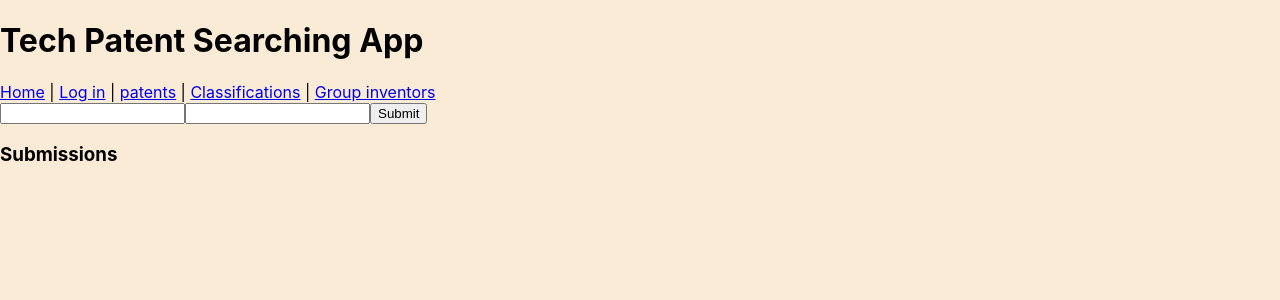
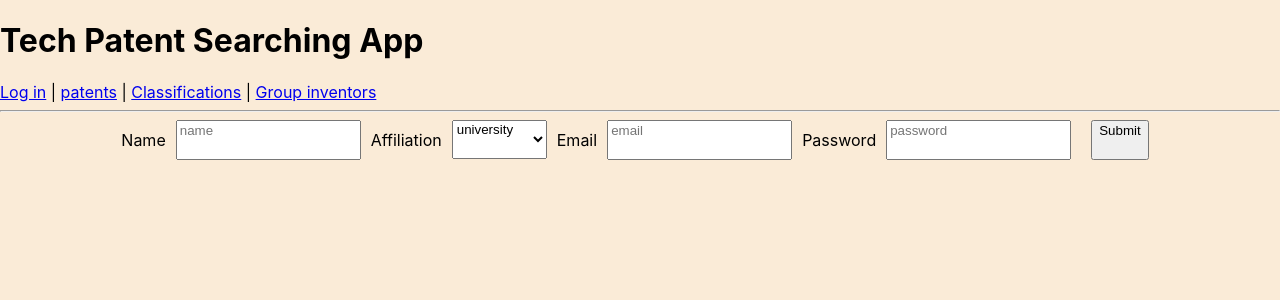
Before and after one commit to josephmangara/technology_patent_app, a React (Create React App) app in the folder client/: page /users in a window 1280 px wide. Shown: the top 300 px of the page. Built offline with nearby package versions, Linux system fonts and the light colour scheme.

Commit message:
login form

```diff
--- a/client/src/App.js
+++ b/client/src/App.js
@@ -4,7 +4,6 @@ import Patent from './components/Patents';
 import Classification from "./components/Classification";
 import Login from "./components/Login";
 import Inventors from "./components/Inventors";
-import Home from "./components/Home";
 import Footer from "./components/Footer";
 
 
@@ -12,6 +11,7 @@ function App() {
   return (
     <div>
       <Navbar />
+      <hr />
       <main>
         <Routes>
           <Route path = '/' element = {<Patent />} />
@@ -22,7 +22,6 @@ function App() {
           <Route path = '/users' element = {<Login />} />
           <Route path = '/users/<int:id>' element = {<Login />} />
           <Route path = '/inventors' element = {<Inventors />} />
-          <Route path = '/' element = {<Home />} />
         </Routes>
       </main>
       <Footer />
--- a/client/src/components/Login.js
+++ b/client/src/components/Login.js
@@ -1,8 +1,19 @@
-import React, {useState} from  'react';
+import React, {useState, useEffect} from  'react';
+import { json } from 'react-router-dom';
 export default function Login(){
     const [email, setEmail] = React.useState("");
     const [password, setPassword] = React.useState("")
-    const [submittedData, setSubmittedData] = useState([]);
+    const [formErrors, setFormErrors] = useState([]);
+    const [name, setName] = useState('')
+    const [affiliation, setAffiliation] = useState([]);
+
+    function handleName(event) {
+        setName(event.target.value)
+    }
+
+    function handleAffiliation(event) {
+        setAffiliation(event.target.value)
+    }
 
     function handleEmail(event) {
         setEmail(event.target.value);
@@ -15,29 +26,41 @@ export default function Login(){
     function handleSubmit(event) {
       event.preventDefault();
       const formData = { email: email, password: password };
-      const dataArray = [...submittedData, formData];
-      setSubmittedData(dataArray);
-      setEmail("");
-      setPassword("");
+      fetch("/users", {
+        method: "POST",
+        headers: {
+            "Content-Type": "application/json"
+        },
+        body:JSON.stringify(formData),
+    }).then((r) => {
+        if (r.ok) {
+            r.json().then((new_user)=>{
+                handleEmail(new_user);
+                setFormErrors([]);
+            });
+        } else{
+            r.json().then((err) => setFormErrors(err.errors));
+        }
+    })
     }
-
-    const listOfSubmissions = submittedData.map((data, index) => {
-      return (
-        <div key={index}>
-          {data.email} {data.password}
-        </div>
-      );
-    });
 
     return (
       <div>
-        <form onSubmit={handleSubmit}>
-          <input type="text" onChange={handleEmail} value={email} />
-          <input type="text" onChange={handlePassword} value={password} />
-          <button type="submit">Submit</button>
+        <form id='login-form' onSubmit={handleSubmit}>
+        <label>Name</label>
+            <input type="text" onChange={handleName} value={name} placeholder='name' className='input' /><br />
+            <label>Affiliation</label>
+                <select onChange={handleAffiliation} value={affiliation} placeholder='affiliation' className='input' >
+                    <option value="university">university</option>
+                    <option value="organisation">organisation</option>
+                    <option value="individual">individual</option>
+                </select>
+            <label>Email</label>
+            <input type="text" onChange={handleEmail} value={email} placeholder='email' className='input' /><br />
+            <label>Password</label>
+            <input type="text" onChange={handlePassword} value={password} placeholder='password' className='input'/><br />
+            <button type="submit" className='input'>Submit</button>
         </form>
-        <h3>Submissions</h3>
-        {listOfSubmissions}
       </div>
     );
 }
--- a/client/src/components/Navbar.js
+++ b/client/src/components/Navbar.js
@@ -6,7 +6,7 @@ export default function Navbar(){
     return(
         <div id='navbar'>
         <h1 className='heading'>Tech Patent Searching App</h1>
-        <Link to="/home">Home</Link> | <Link to="/users">Log in</Link> | <Link to="/patents">patents</Link> | <Link to="/classifications">Classifications</Link> | <Link to="/inventors">Group inventors</Link>
+        <Link to="/users">Log in</Link> | <Link to="/patents">patents</Link> | <Link to="/classifications">Classifications</Link> | <Link to="/inventors">Group inventors</Link>
         </div>
     )
 }
--- a/client/src/index.css
+++ b/client/src/index.css
@@ -19,3 +19,13 @@ body {
   list-style: none;
   cursor: pointer;
 }
+#login-form {
+  display: flex;
+  justify-content: center;
+  align-items: center;
+  /* flex-direction: column; */
+}
+.input {
+  padding-bottom: 20px;
+  margin-inline: 10px;
+}
--- /dev/null
+++ b/package.json
@@ -0,0 +1,6 @@
+{
+  "dependencies": {
+    "react": "^18.2.0",
+    "react-dom": "^18.2.0"
+  }
+}
```
Also changed, not shown: client/src/components/Home.js (deleted, +0 -9 lines), 1 other file (tests, documents, lock files or other folders).
